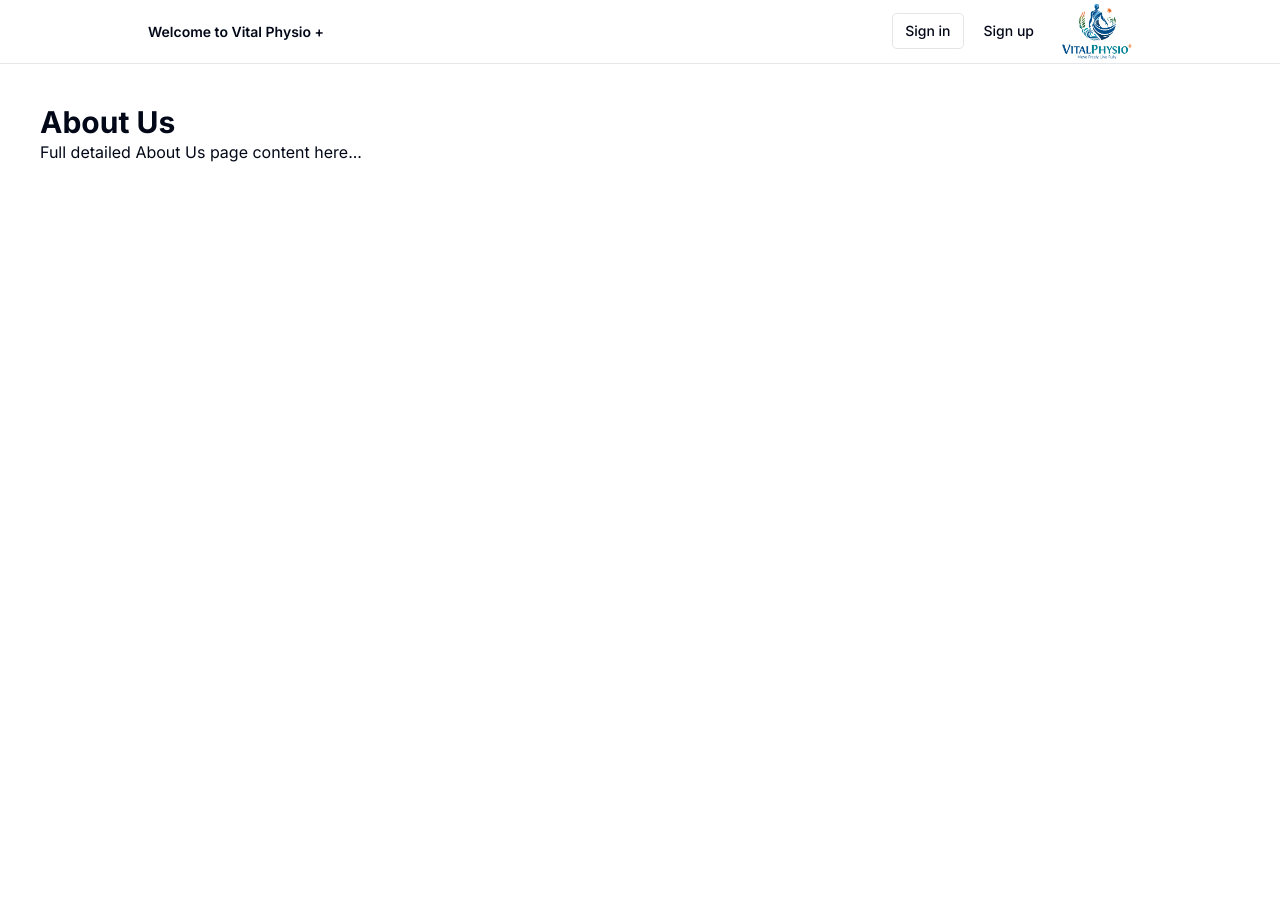
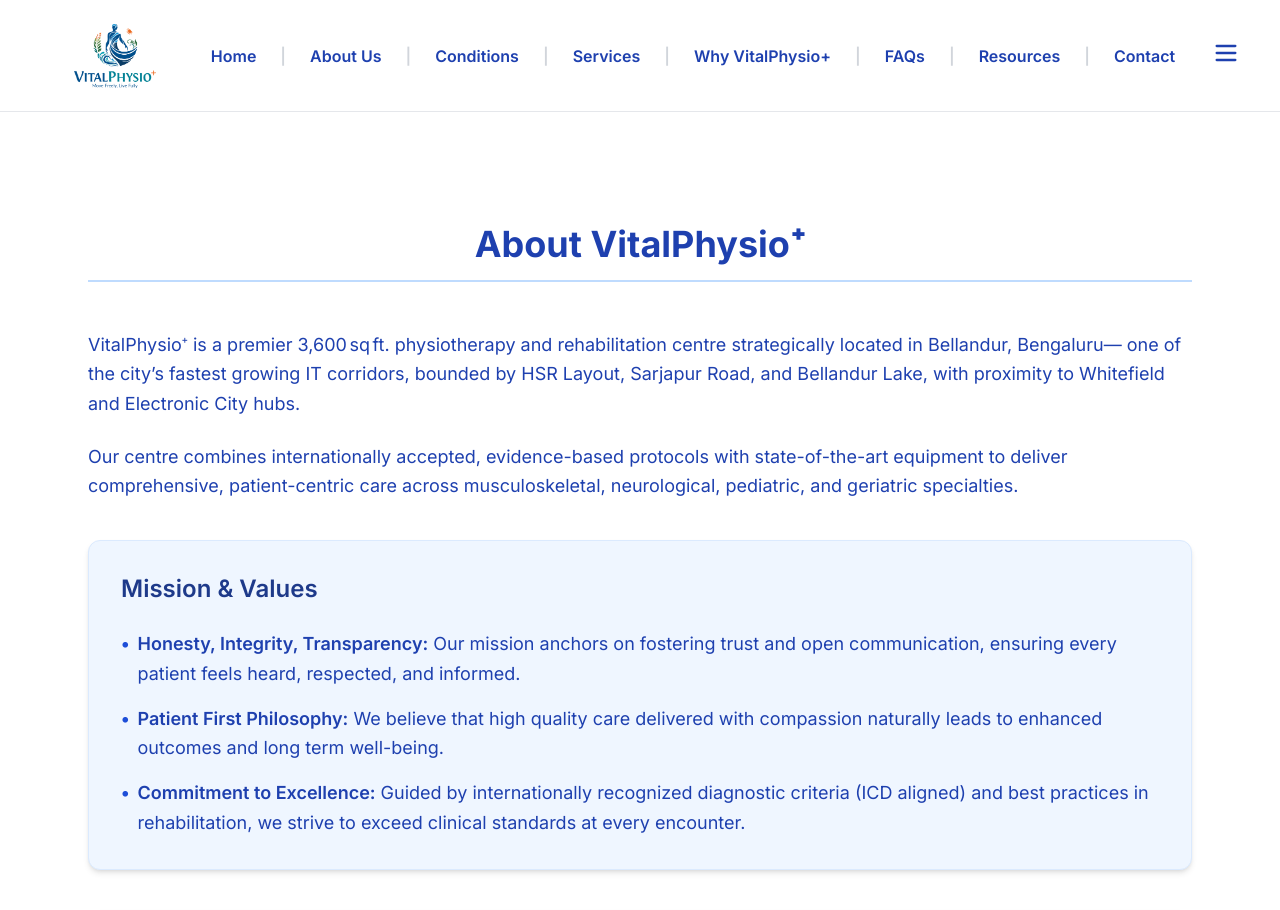
Before and after one commit to ishaan-chadha1/vital-physio-plus, a Next.js app: page /about in a window 1280 px wide. Shown: the top 910 px of the page. Before the commit the page ends 800 px from the top, so only its background shows below. Built offline with nearby package versions, Linux system fonts and the light colour scheme; no server answers.

Commit message:
Addition of Content to About Us Page

```diff
--- a/app/about/page.tsx
+++ b/app/about/page.tsx
@@ -1,8 +1,126 @@
+"use client";
+
+import LandingNavbar from "@/components/landing-navbar"; // Adjust path as needed
+import Link from "next/link";
+
 export default function AboutPage() {
-    return (
-      <div className="p-10">
-        <h1 className="text-3xl font-bold">About Us</h1>
-        <p>Full detailed About Us page content here...</p>
+  return (
+    <>
+      <LandingNavbar />
+
+      <div className="pt-40 pb-20 px-6 max-w-6xl mx-auto text-blue-800">
+        {/* Centered Header */}
+        <h1 className="text-4xl font-bold text-center mb-12 border-b-2 border-blue-200 pb-4">
+          About VitalPhysio⁺
+        </h1>
+
+        {/* Intro */}
+        <p className="text-lg mb-6 leading-relaxed">
+          VitalPhysio⁺ is a premier 3,600 sq ft. physiotherapy and
+          rehabilitation centre strategically located in Bellandur, Bengaluru—
+          one of the city’s fastest growing IT corridors, bounded by HSR Layout,
+          Sarjapur Road, and Bellandur Lake, with proximity to Whitefield and
+          Electronic City hubs.
+        </p>
+
+        <p className="text-lg mb-10 leading-relaxed">
+          Our centre combines internationally accepted, evidence-based protocols
+          with state-of-the-art equipment to deliver comprehensive,
+          patient-centric care across musculoskeletal, neurological, pediatric,
+          and geriatric specialties.
+        </p>
+
+        {/* Section Cards */}
+        <div className="flex flex-col gap-10">
+          {sections.map((section, i) => (
+            <div
+              key={i}
+              className="w-full bg-blue-50 hover:bg-white transition-all duration-500 ease-in-out p-8 rounded-xl shadow-md hover:shadow-2xl border border-blue-100 transform hover:scale-[1.01] animate-fade-in-up"
+            >
+              <h2 className="text-2xl font-semibold mb-6 text-blue-900">
+                {section.title}
+              </h2>
+              <ul className="space-y-4 text-blue-800 text-lg leading-relaxed">
+                {section.items.map((item, j) => (
+                  <li
+                    key={j}
+                    className="flex items-start gap-2 group transition-transform duration-300 hover:translate-x-2"
+                  >
+                    <span className="text-blue-700 font-bold">•</span>
+                    <span>
+                      <span className="font-semibold">{item.bold}</span>{" "}
+                      {item.rest}
+                    </span>
+                  </li>
+                ))}
+              </ul>
+            </div>
+          ))}
+        </div>
       </div>
-    );
-  }
+    </>
+  );
+}
+
+// 🔽 Formatted section data
+const sections = [
+  {
+    title: "Mission & Values",
+    items: [
+      {
+        bold: "Honesty, Integrity, Transparency:",
+        rest: "Our mission anchors on fostering trust and open communication, ensuring every patient feels heard, respected, and informed.",
+      },
+      {
+        bold: "Patient First Philosophy:",
+        rest: "We believe that high quality care delivered with compassion naturally leads to enhanced outcomes and long term well-being.",
+      },
+      {
+        bold: "Commitment to Excellence:",
+        rest: "Guided by internationally recognized diagnostic criteria (ICD aligned) and best practices in rehabilitation, we strive to exceed clinical standards at every encounter.",
+      },
+    ],
+  },
+  {
+    title: "The Team",
+    items: [
+      {
+        bold: "Experienced Therapists:",
+        rest: "Our licensed physiotherapists bring decades of combined expertise in manual therapy, needling, postoperative rehabilitation, and chronic condition management.",
+      },
+      {
+        bold: "Specialist Certifications:",
+        rest: "Team members hold advanced credentials in shockwave and laser therapy, with dedicated training in pediatric and neuro physiotherapy modalities.",
+      },
+      {
+        bold: "Collaborative Care:",
+        rest: "We emphasize a multidisciplinary approach—our therapists work closely with referring physicians, nutritionists, and orthopedic specialists to ensure holistic treatment plans.",
+      },
+      {
+        bold: "Support & Intern Staff:",
+        rest: "Under the guidance of senior clinicians, our support team and interns manage patient logistics and technology integration, enhancing both clinical efficiency and patient experience.",
+      },
+    ],
+  },
+  {
+    title: "Facility Tour",
+    items: [
+      {
+        bold: "Spacious, Patient Friendly Design:",
+        rest: "Wide corridors, private consultation rooms, and open exercise zones—optimized for safety, privacy, and ease of navigation.",
+      },
+      {
+        bold: "Dedicated Treatment Suites:",
+        rest: "Separate areas for aquatic therapy (water treadmill), electrotherapy (ultrasound, IFT, TENS), and more.",
+      },
+      {
+        bold: "Modern Rehabilitation Gym:",
+        rest: "Equipped with Swiss balls, resistance bands, free weights, and ambulation aids, our gym supports tailored strength and balance programmes.",
+      },
+      {
+        bold: "Comfort & Accessibility:",
+        rest: "Ample natural light, ergonomic furnishings, and clear signage enhance patient comfort and streamline visits.",
+      },
+    ],
+  },
+];
```
